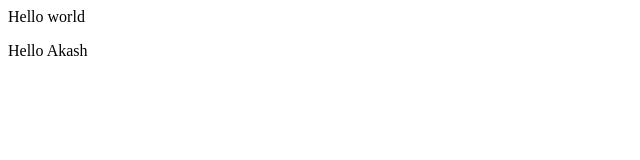
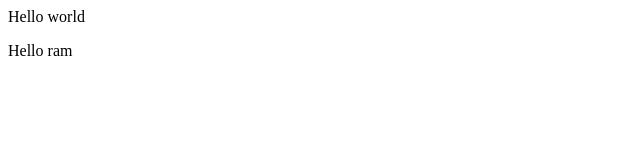
Before and after one commit to ag402/practice_188, a plain HTML site: page index.html in a window 1280 px wide. Shown: the full height of the page, 0-640 px from the left. Drawn offline with Linux system fonts and the light colour scheme.

Commit message:
Commited in main

```diff
--- a/index.html
+++ b/index.html
@@ -1,2 +1,2 @@
 <P>Hello world</P>
-<p>Hello Akash</p>
+<p>Hello ram</p>
```
